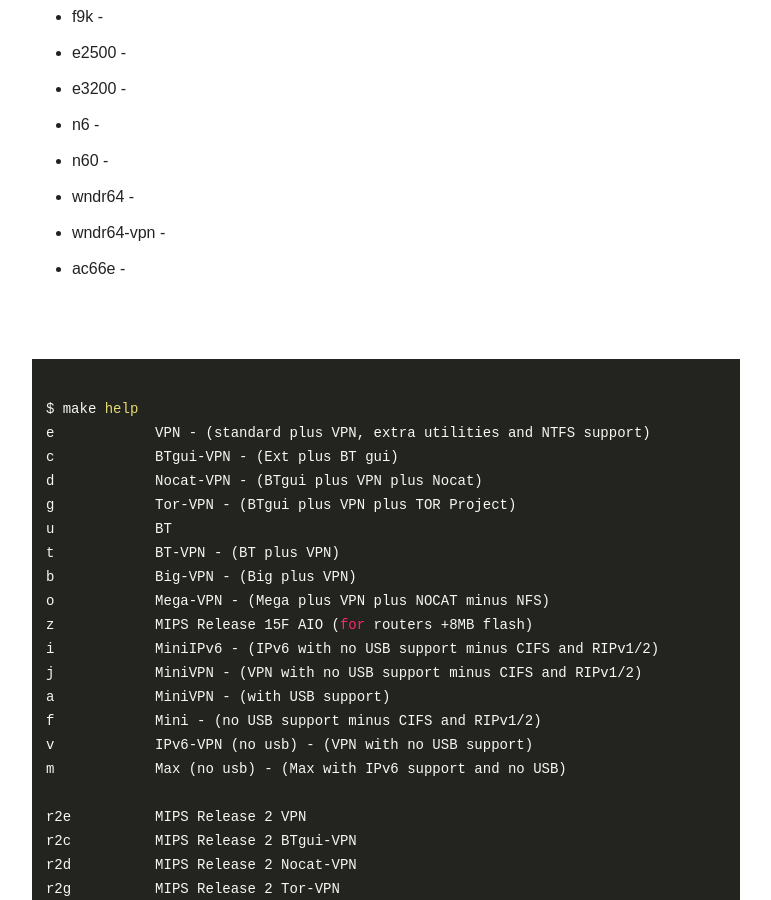
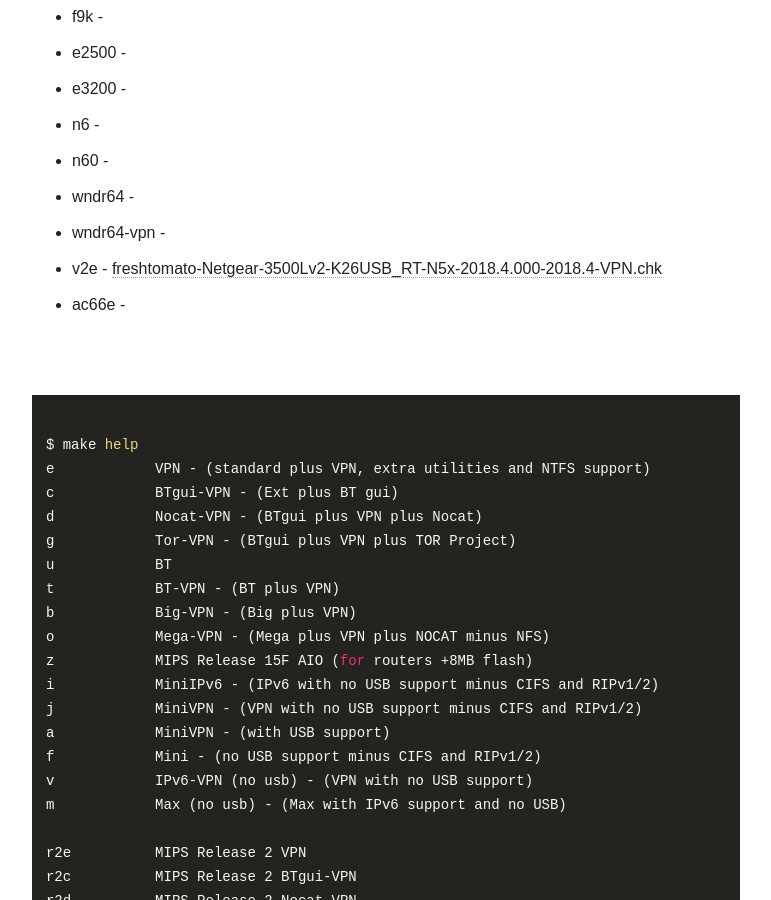
Before and after one commit to oglopss/freshtomato-mips-ci-jekyll, a Jekyll site: the page built from index.html, in a window 1280 px wide and 900 px high, scrolled down 2203 px. Shown: the whole window, without its empty margins (254-1025 px from the left). Built offline with Jekyll 4.4.1, drawn with Linux system fonts in a browser that asks for light colours; nearby versions of some CDN libraries.

Commit message:
Travis build 39 v2e pushed to gh-pages

```diff
--- a/_data/ss.yml
+++ b/_data/ss.yml
@@ -51,3 +51,4 @@
   - 0047 e3200
   - 0051 wndr64-vpn
   - 0056 ac66e
+  - 0052 v2e freshtomato-Netgear-3500Lv2-K26USB_RT-N5x-2018.4.000-2018.4-VPN.chk
```
Also changed, not shown: 1 other file.
